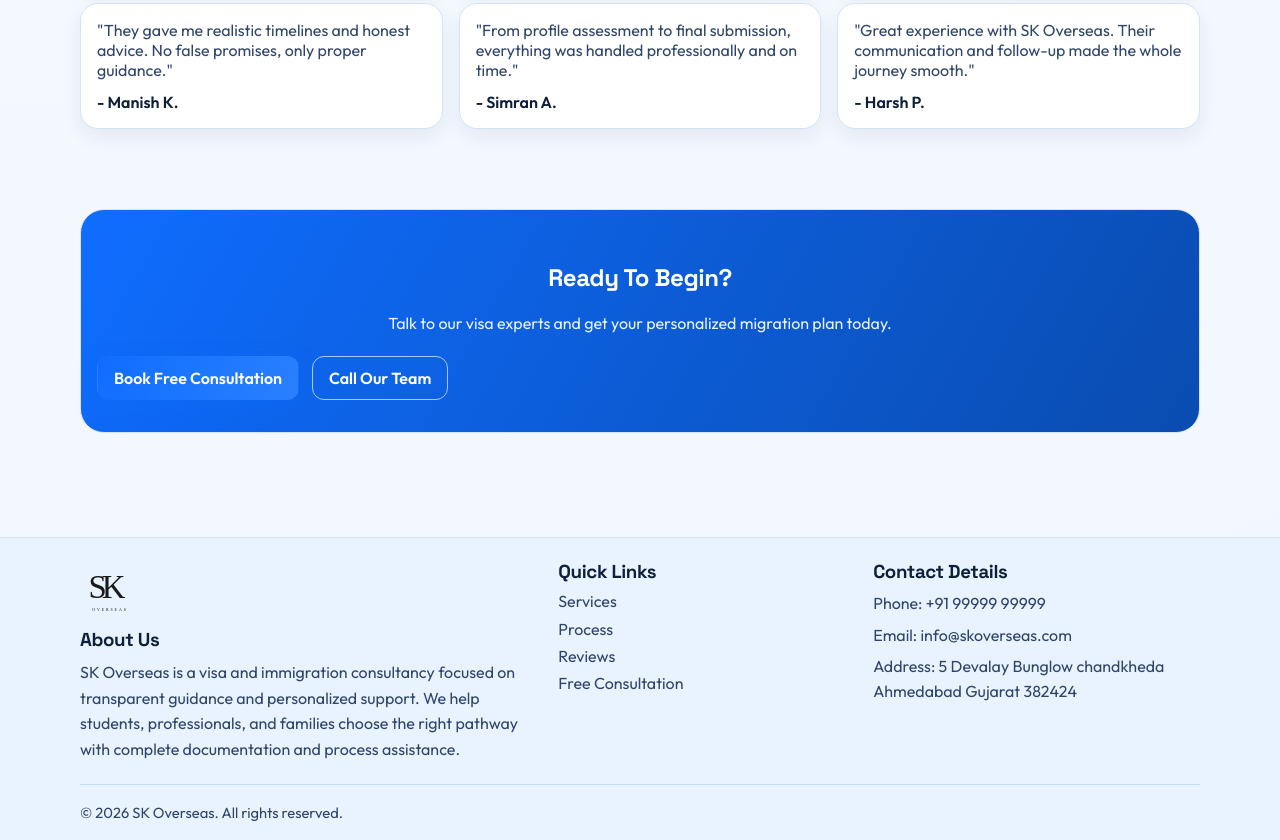
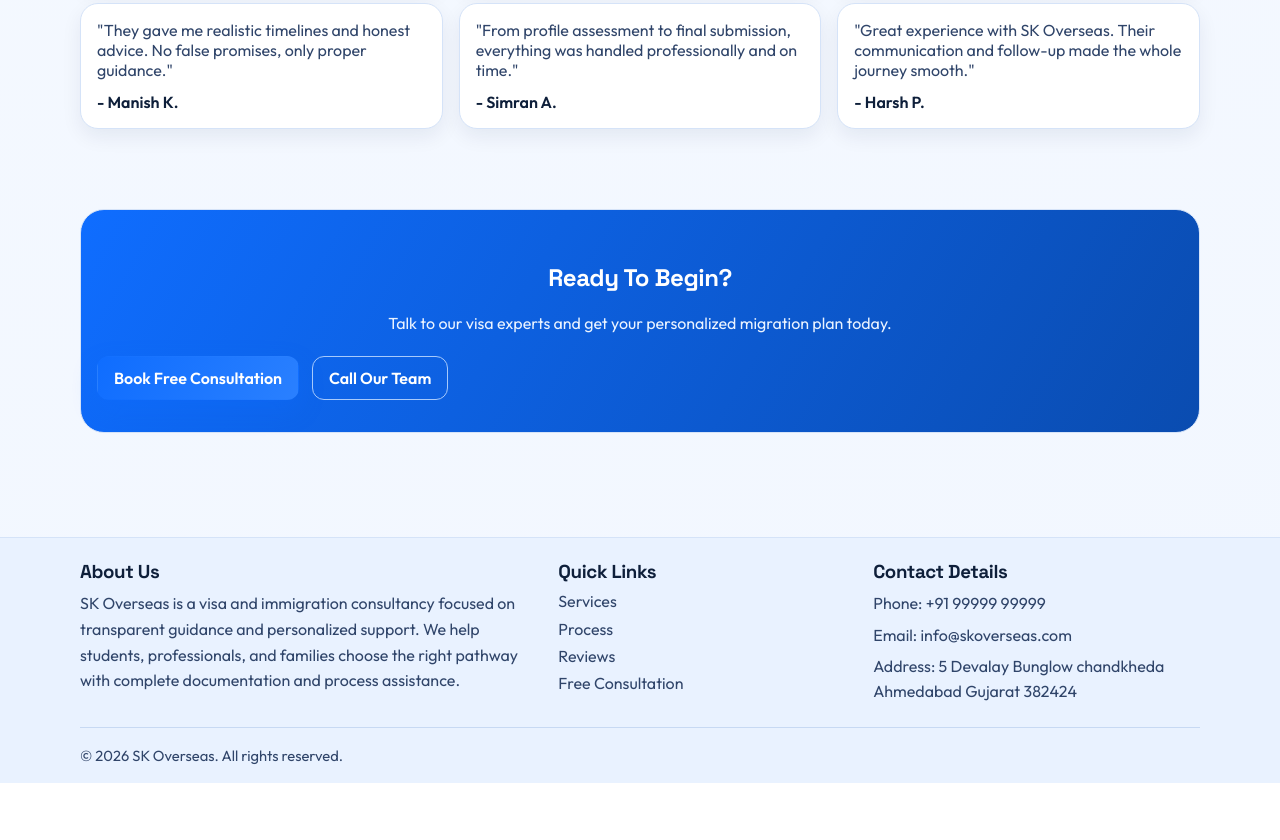
Before and after one commit to Harshjain81/sk-overseas-website, a plain HTML site: page index.html in a window 1280 px wide. Shown: the part 2554-3394 px from the top of the page. After the commit the page ends 3337 px from the top, so only its background shows below. Drawn offline with Linux system fonts and the light colour scheme.

Commit message:
Remove logo from footer
Removed the SK Overseas logo that appeared above the About Us section in the footer.

```diff
--- a/index.html
+++ b/index.html
@@ -246,9 +246,6 @@
   <footer class="footer">
     <div class="container footer-grid">
       <section class="footer-col">
-        <a href="#" class="footer-brand" aria-label="SK Overseas home">
-          <img src="logo.svg" alt="SK Overseas" class="footer-logo" />
-        </a>
         <h3>About Us</h3>
         <p>
           SK Overseas is a visa and immigration consultancy focused on transparent guidance and personalized support.
```
Also changed, not shown: public/index.html (+0 -3 lines).
